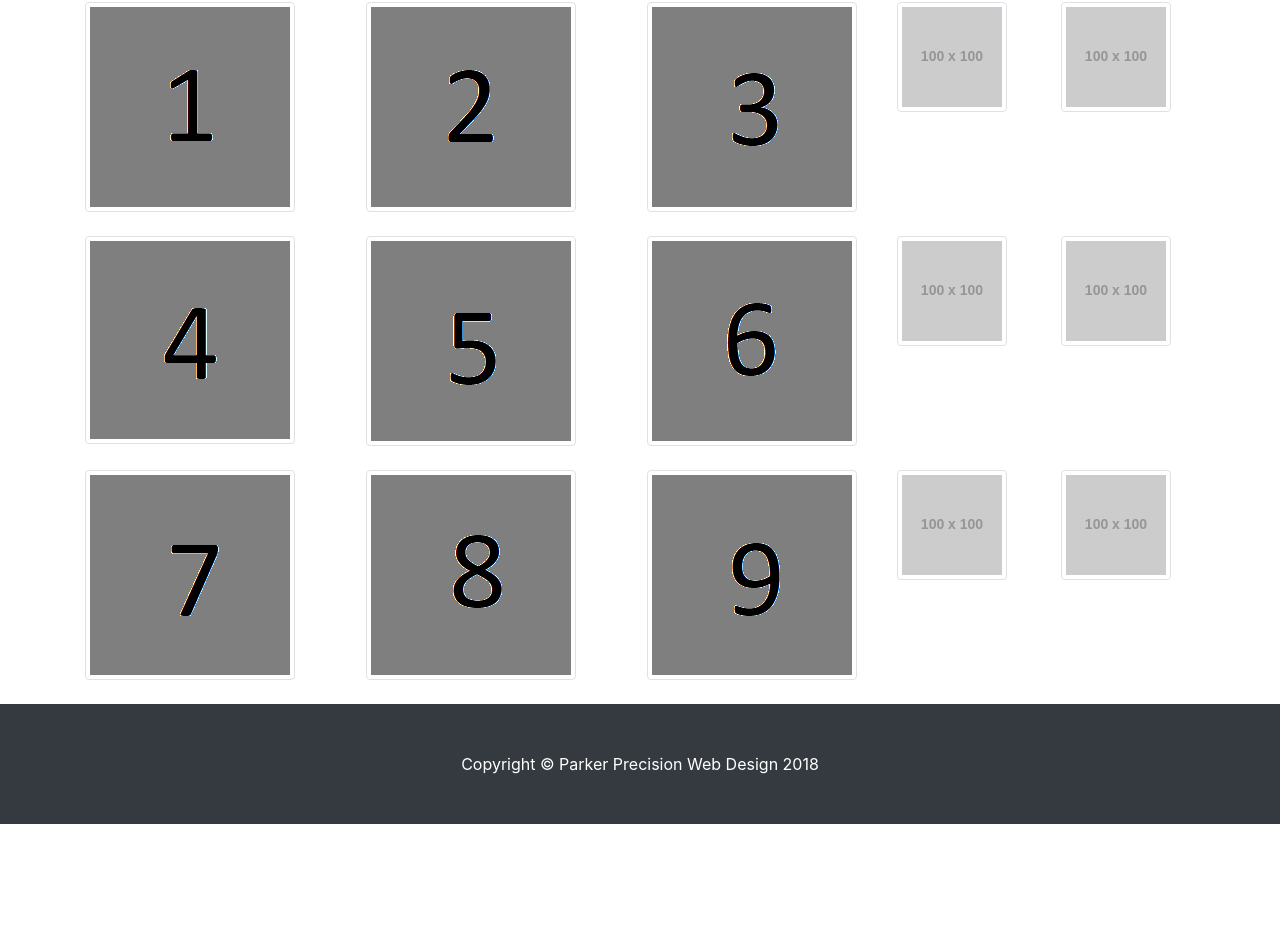
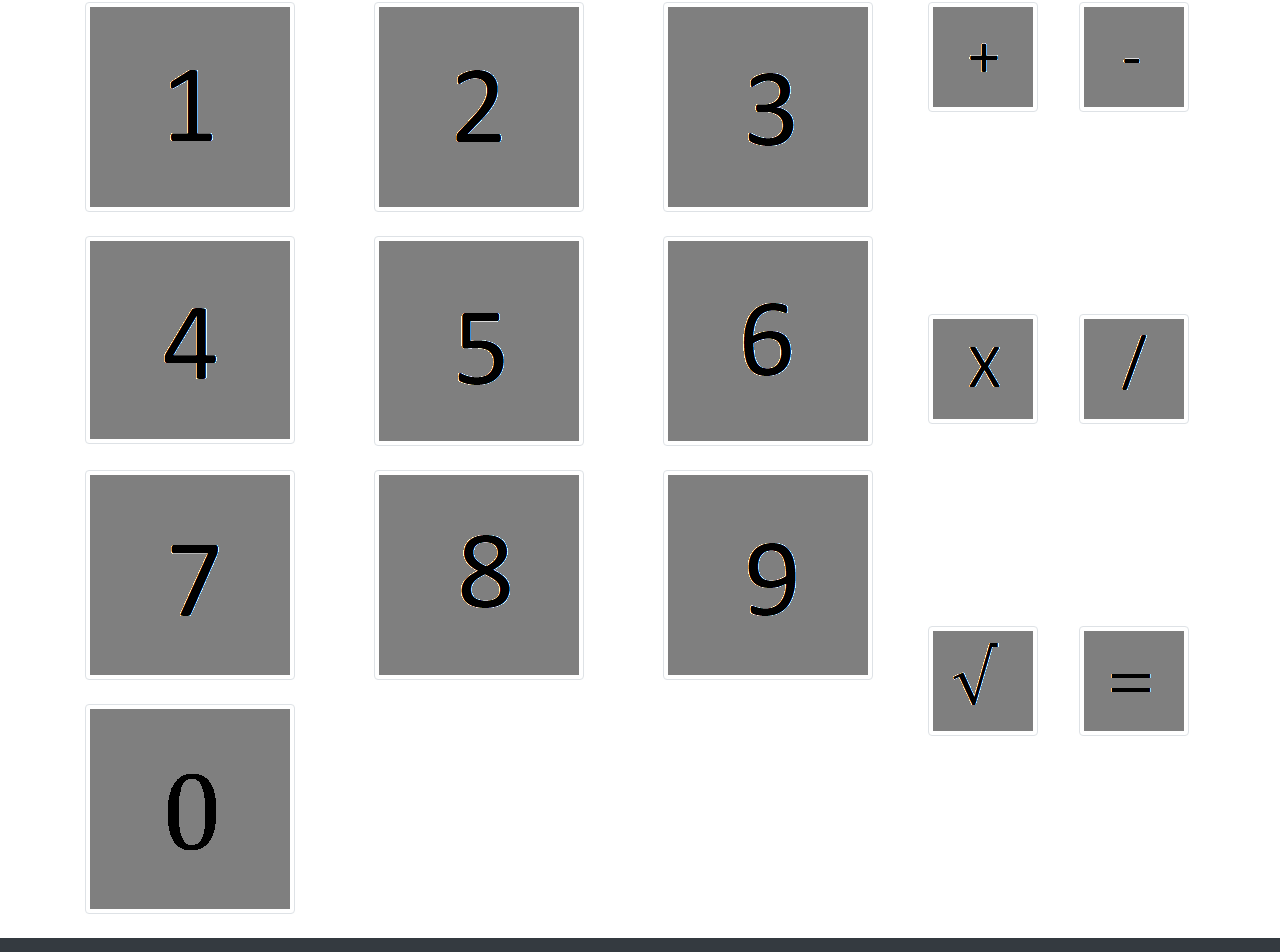
Before and after one commit to green6060/calculator_js, a website: page index.html in a window 1280 px wide. Shown: the part 196-1148 px from the top of the page. Before the commit the page ends 1020 px from the top, so only its background shows below. Drawn offline with Linux system fonts and the light colour scheme; placeholder pictures from the web are drawn by us.

Commit message:
Images added, integrated, and JS started
- Operator Images added
- "0" added
- Operate Images integrated into front end
- JS skeleton + psuedo code for each numeric button click started

```diff
--- a/index.html
+++ b/index.html
@@ -21,89 +21,94 @@
   <body>
 
     <!-- Page Content -->
-    <div class="container">
+    <div class="container text-center">
 
       <h1 class="my-4 text-center text-lg-left">Enter your Calculation</h1>
 
-      <h2 class="row text-center "> View Screen </h2>
+      <h2 class="row text-center " id="display"> View Screen </h2>
 
       <div id = calcBody>
         <div id = numberBody class="row text-center text-lg-left">
-          <div class="col-lg-4">
+          <div class="col-lg-4" id="button_1">
             <a id="" class="d-block mb-4 h-100">
-              <img class="img-fluid img-thumbnail" src="images/button_1_200x200.png" alt="">
+              <img class="img-fluid img-thumbnail" src="images/button_1_200x200.png" alt="1">
             </a>
           </div>
-          <div class="col-lg-4">
+          <div class="col-lg-4" id="button_2">
             <a id="" class="d-block mb-4 h-100">
-              <img class="img-fluid img-thumbnail" src="images/button_2_200x200.png" alt="">
+              <img class="img-fluid img-thumbnail" src="images/button_2_200x200.png" alt="2">
             </a>
           </div>
-          <div class="col-lg-4">
+          <div class="col-lg-4" id="button_3">
             <a href="#" class="d-block mb-4 h-100">
-              <img class="img-fluid img-thumbnail" src="images/button_3_200x200.png" alt="">
+              <img class="img-fluid img-thumbnail" src="images/button_3_200x200.png" alt="3">
             </a>
           </div>
-          <div class="col-lg-4">
+          <div class="col-lg-4" id="button_4">
             <a href="#" class="d-block mb-4 h-100">
-              <img class="img-fluid img-thumbnail" src="images/button_4_200x200.png" alt="">
+              <img class="img-fluid img-thumbnail" src="images/button_4_200x200.png" alt="4">
             </a>
           </div>
-          <div class="col-lg-4">
+          <div class="col-lg-4" id="button_5">
             <a href="#" class="d-block mb-4 h-100">
-              <img class="img-fluid img-thumbnail" src="images/button_5_200x200.png" alt="">
+              <img class="img-fluid img-thumbnail" src="images/button_5_200x200.png" alt="5">
             </a>
           </div>
-          <div class="col-lg-4">
+          <div class="col-lg-4" id="button_6">
             <a href="#" class="d-block mb-4 h-100">
-              <img class="img-fluid img-thumbnail" src="images/button_6_200x200.png" alt="">
+              <img class="img-fluid img-thumbnail" src="images/button_6_200x200.png" alt="6">
             </a>
           </div>
-          <div class="col-lg-4">
+          <div class="col-lg-4" id="button_7">
             <a href="#" class="d-block mb-4 h-100">
-              <img class="img-fluid img-thumbnail" src="images/button_7_200x200.png" alt="">
+              <img class="img-fluid img-thumbnail" src="images/button_7_200x200.png" alt="7">
             </a>
           </div>
-          <div class="col-lg-4">
+          <div class="col-lg-4" id="button_8">
             <a href="#" class="d-block mb-4 h-100">
-              <img class="img-fluid img-thumbnail" src="images/button_8_200x200.png" alt="">
+              <img class="img-fluid img-thumbnail" src="images/button_8_200x200.png" alt="8">
             </a>
           </div>
-          <div class="col-lg-4">
+          <div class="col-lg-4" id="button_9">
             <a href="#" class="d-block mb-4 h-100">
-              <img class="img-fluid img-thumbnail" src="images/button_9_200x200.png" alt="">
+              <img class="img-fluid img-thumbnail" src="images/button_9_200x200.png" alt="9">
+            </a>
+          </div>
+          <div class="col-lg-4" id="button_0">
+            <a href="#" class="d-block mb-4 h-100">
+              <img class="img-fluid img-thumbnail" src="images/button_0_200x200.png" alt="0">
             </a>
           </div>
         </div>
         <div id = operatorBody class="row">
-          <div class="col-lg-6">
+          <div class="col-lg-6" id="plus">
             <a href="#" class="d-block mb-4 h-100">
-              <img class="img-fluid img-thumbnail" src="http://placehold.it/100x100" alt="">
+              <img class="img-fluid img-thumbnail" src="images/plus.png" alt="plus">
             </a>
           </div>
-          <div class="col-lg-6">
+          <div class="col-lg-6" id="minus">
             <a href="#" class="d-block mb-4 h-100">
-              <img class="img-fluid img-thumbnail" src="http://placehold.it/100x100" alt="">
+              <img class="img-fluid img-thumbnail" src="images/minus.png" alt="minus">
             </a>
           </div>
-          <div class="col-lg-6">
+          <div class="col-lg-6" id="multiply">
             <a href="#" class="d-block mb-4 h-100">
-              <img class="img-fluid img-thumbnail" src="http://placehold.it/100x100" alt="">
+              <img class="img-fluid img-thumbnail" src="images/multiply.png" alt="multiply">
             </a>
           </div>
-          <div class="col-lg-6">
+          <div class="col-lg-6" id="devide">
             <a href="#" class="d-block mb-4 h-100">
-              <img class="img-fluid img-thumbnail" src="http://placehold.it/100x100" alt="">
+              <img class="img-fluid img-thumbnail" src="images/devide.png" alt="devide">
             </a>
           </div>
-          <div class="col-lg-6">
+          <div class="col-lg-6" id="square_root">
             <a href="#" class="d-block mb-4 h-100">
-              <img class="img-fluid img-thumbnail" src="http://placehold.it/100x100" alt="">
+              <img class="img-fluid img-thumbnail" src="images/square_root.png" alt="square root">
             </a>
           </div>
-          <div class="col-lg-6">
+          <div class="col-lg-6" id="equals">
             <a href="#" class="d-block mb-4 h-100">
-              <img class="img-fluid img-thumbnail" src="http://placehold.it/100x100" alt="">
+              <img class="img-fluid img-thumbnail" src="images/equals.png" alt="equals">
             </a>
           </div>
         </div>
```
Also changed, not shown: js/main.js (added, +84 -0 lines), images/button_0_200x200.png (added), images/devide.png (added), images/equals.png (added), images/minus.png (added), images/multiply.png (added), images/plus.png (added), images/square_root.png (added).
